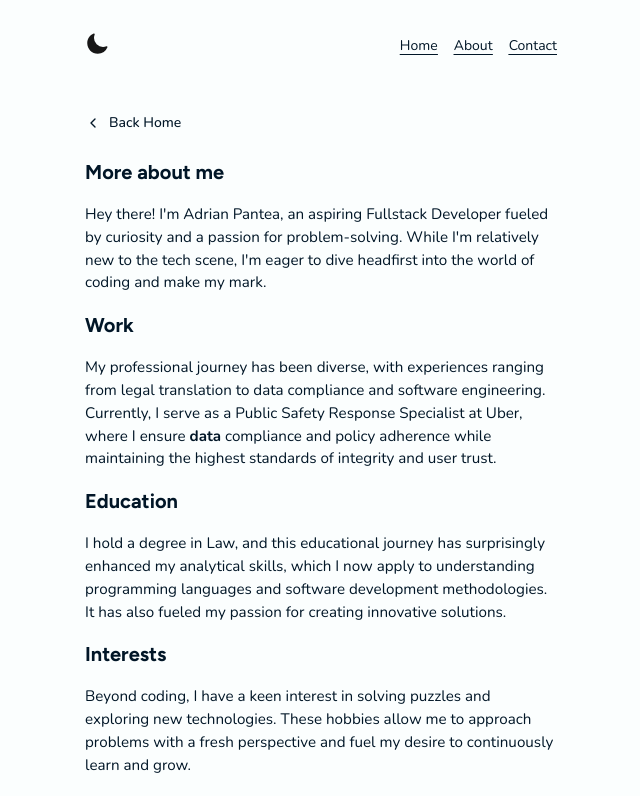
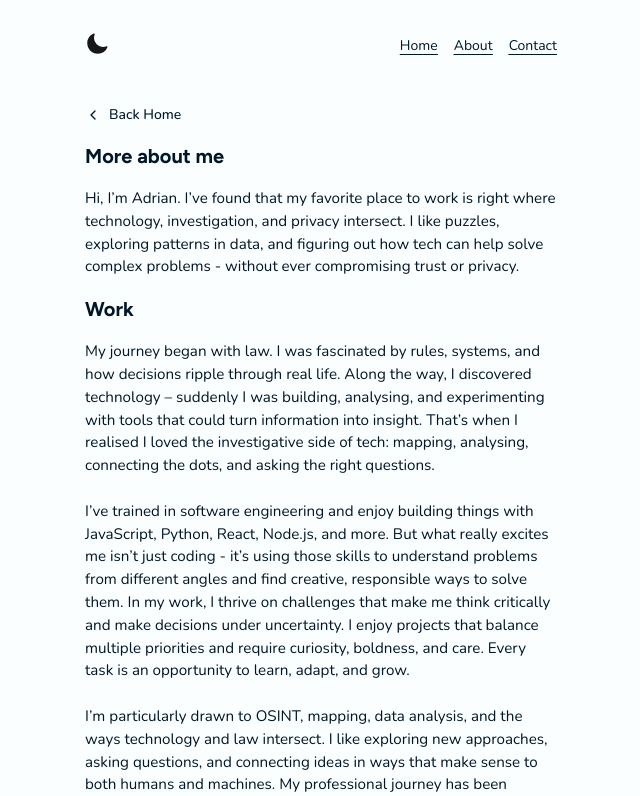
Before and after one commit to adrianp2021/simple-portfolio, a Next.js app: page /about in a window 1280 px wide. Shown: the top 796 px of the page, without its empty margins (319-959 px from the left). Built offline with nearby package versions, Linux system fonts and the light colour scheme.

Commit message:
updated info about page

```diff
--- a/app/about/page.js
+++ b/app/about/page.js
@@ -50,7 +50,6 @@ import behance from "../../public/behance.svg";
 
 import spotify from "../../public/spotify.svg";
 import youtube from "../../public/youtube.svg";
-
 
 const skills = {
   frontEnd: [
@@ -271,14 +270,12 @@ const skills = {
   ],
 };
 
-
-
 export default function About() {
   return (
     <>
       <Nav />
       <main className="pt-8">
-        <div className={`pt-6`}>
+        <div className={`pt-4`}>
           <Link
             className="flex items-center text-sm font-medium text-black hover:text-neutral600 dark:hover:text-saffron dark:text-offWhite"
             href="/"
@@ -301,42 +298,56 @@ export default function About() {
             Back Home
           </Link>
         </div>
-        <div >
-          <section className="pt-6 dark:text-offWhite text-black">
-            <p
-              className={`${figtree.className} text-xl font-bold pb-4`}
-            >
+        <div>
+          <section className="pt-4 dark:text-offWhite text-black">
+            <p className={`${figtree.className} text-xl font-bold pb-4`}>
               More about me
             </p>
             <p className="dark:text-neutral300 text-base font-light tracking-medium">
-              Hey there! I'm Adrian Pantea, an aspiring Fullstack Developer
-              fueled by curiosity and a passion for problem-solving. While I'm
-              relatively new to the tech scene, I'm eager to dive headfirst into
-              the world of coding and make my mark.
-            </p>
-          </section>
-
-          <section className="dark:text-offWhite text-black py-4">
-            <p
-              className={`${figtree.className} text-xl font-bold pb-4 `}
-            >
-              Work
-            </p>
-            <p className="dark:text-neutral300 text-base font-light tracking-medium  ">
-              My professional journey has been diverse, with experiences ranging
-              from legal translation to data compliance and software
-              engineering. Currently, I serve as a Public Safety Response
-              Specialist at Uber, where I ensure{" "}
-              <span className="font-bold ">data</span> compliance and policy
-              adherence while maintaining the highest standards of integrity and
-              user trust.{" "}
+              Hi, I’m Adrian. I’ve found that my favorite place to work is right
+              where technology, investigation, and privacy intersect. I like
+              puzzles, exploring patterns in data, and figuring out how tech can
+              help solve complex problems - without ever compromising trust or
+              privacy.
             </p>
           </section>
 
           <section className="dark:text-offWhite text-black ">
-            <p
-              className={`${figtree.className} text-xl font-bold pb-4 `}
-            >
+            <p className={`${figtree.className} text-xl font-bold py-4 `}>
+              Work
+            </p>
+            <p className="dark:text-neutral300 text-base font-light tracking-medium  ">
+              My journey began with law. I was fascinated by rules, systems, and
+              how decisions ripple through real life. Along the way, I
+              discovered technology – suddenly I was building, analysing, and
+              experimenting with tools that could turn information into insight.
+              That’s when I realised I loved the investigative side of tech:
+              mapping, analysing, connecting the dots, and asking the right
+              questions.
+              <br></br>
+              <br></br>
+              I’ve trained in software engineering and enjoy building things
+              with JavaScript, Python, React, Node.js, and more. But what really
+              excites me isn’t just coding - it’s using those skills to
+              understand problems from different angles and find creative,
+              responsible ways to solve them. In my work, I thrive on challenges
+              that make me think critically and make decisions under
+              uncertainty. I enjoy projects that balance multiple priorities and
+              require curiosity, boldness, and care. Every task is an
+              opportunity to learn, adapt, and grow.
+              <br></br>
+              <br></br>
+              I’m particularly drawn to OSINT, mapping, data analysis, and the
+              ways technology and law intersect. I like exploring new
+              approaches, asking questions, and connecting ideas in ways that
+              make sense to both humans and machines. My professional journey
+              has been diverse, with experiences ranging from legal translation
+              to data compliance and software engineering.
+            </p>
+          </section>
+
+          <section className="dark:text-offWhite text-black ">
+            <p className={`${figtree.className} text-xl font-bold py-4 `}>
               Education
             </p>
             <p className="dark:text-neutral300 text-base font-light tracking-medium">
@@ -349,32 +360,14 @@ export default function About() {
           </section>
 
           <section className="dark:text-offWhite text-black py-4">
-            <p
-              className={`${figtree.className} text-xl font-bold pb-4 `}
-            >
+            <p className={`${figtree.className} text-xl font-bold  `}>
               Interests
-            </p>
-            <p className="dark:text-neutral300 text-base font-light tracking-medium">
-              Beyond coding, I have a keen interest in
-              solving puzzles and
-              exploring new technologies. These
-              hobbies allow me to approach problems with a fresh perspective and
-              fuel my desire to continuously learn and grow.
             </p>
 
             <p className=" dark:text-neutral300 text-base font-light tracking-medium pt-4 ">
               When I'm not coding, you'll often find me immersing myself in
               virtual worlds or tinkering with new gadgets. I'm an avid gamer,
               currently engrossed in titles like
-              <span className="ml-1 underline underline-offset-4 text-black dark:text-offWhite dark:hover:text-saffron hover:text-neutral600">
-                <a
-                  href="https://store.steampowered.com/app/812140/Assassins_Creed_Odyssey/"
-                  target="_blank"
-                >
-                  Assassin's Creed Odyssey
-                </a>
-              </span>{" "}
-              and
               <span className="ml-1 underline underline-offset-4 text-black dark:text-offWhite dark:hover:text-saffron hover:text-neutral600">
                 <a
                   href="https://store.steampowered.com/app/292030/The_Witcher_3_Wild_Hunt/"
@@ -389,9 +382,7 @@ export default function About() {
           </section>
 
           <section className=" dark:text-offWhite text-black">
-            <p
-              className={`${figtree.className} text-xl font-bold pb-6 `}
-            >
+            <p className={`${figtree.className} text-xl font-bold pb-6 `}>
               Stack
             </p>
             <SkillSection title="Frontend Skills" skills={skills.frontEnd} />
```
Also changed, not shown: app/components/emailTemplate.js (line endings or trailing spaces), app/components/maps.js (line endings or trailing spaces).
